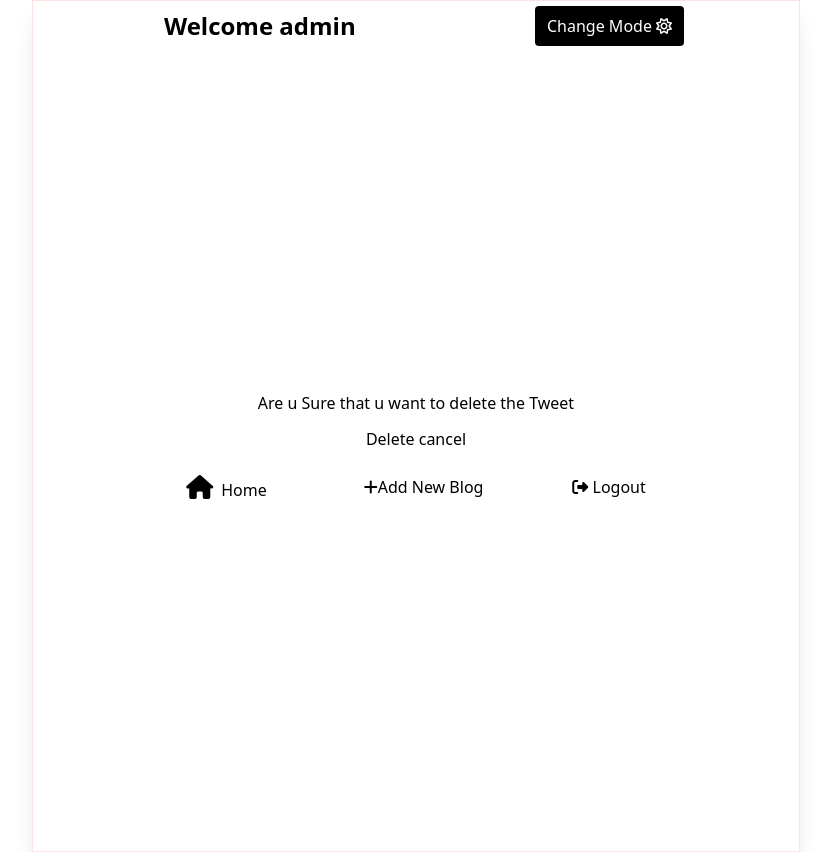
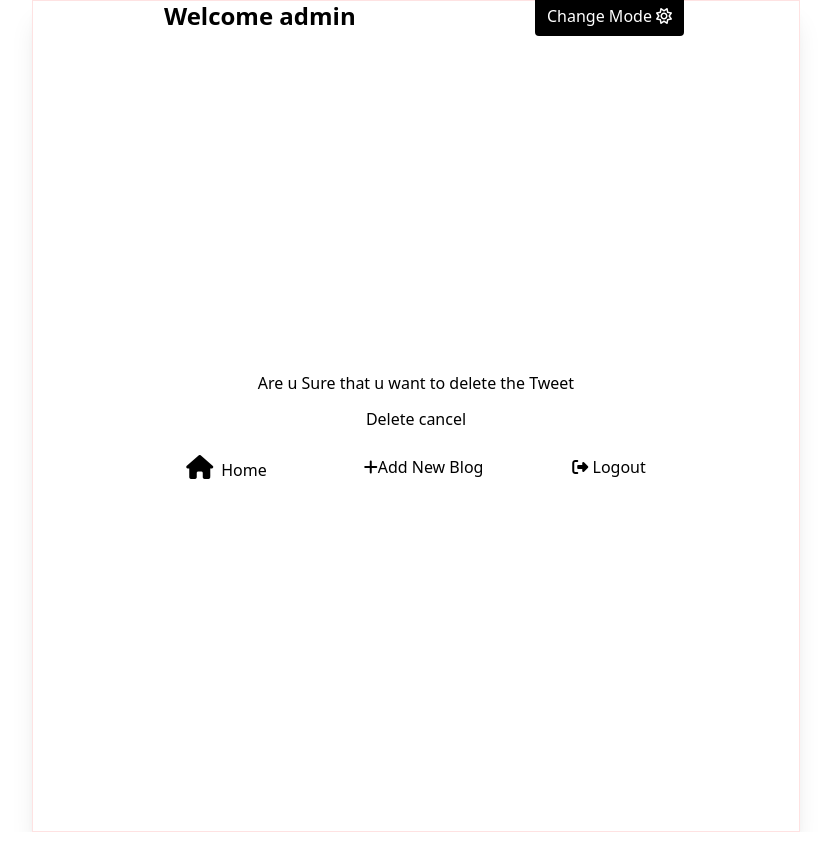
Before and after one commit to Shivansh-74/Blog-App-like-Insta, a Django app: page /1/delete/ in a window 1280 px wide. Shown: the whole page, without its empty margins (224-1055 px from the left). Run offline with Django 4.2, Linux system fonts and the light colour scheme; a user stored in the database is signed in; data comes from the database, SQL or seed files in the repository; style sheets or scripts are compiled from the project's sources; some libraries are stand-ins or nearby versions.

Commit message:
Update layout.html

```diff
--- a/blogApp/templates/layout.html
+++ b/blogApp/templates/layout.html
@@ -39,7 +39,7 @@
 <body class="w-[100%]">
 
   <div class="container md:w-[60%] w-[100%] shadow-xl	  mx-auto border border-red-100 dark:bg-gray-900 dark:text-white">
-    <div class="navbar flex items-center justify-between mx-auto  w-[70%] h-[50px] ">
+    <div class="navbar flex items-center justify-between mx-auto  w-[70%] h-[30px] ">
       {% if user.is_authenticated %}
 
                 <h1 class="logo text-2xl font-bold  m-4">Welcome {{request.user}}</h1>
```
